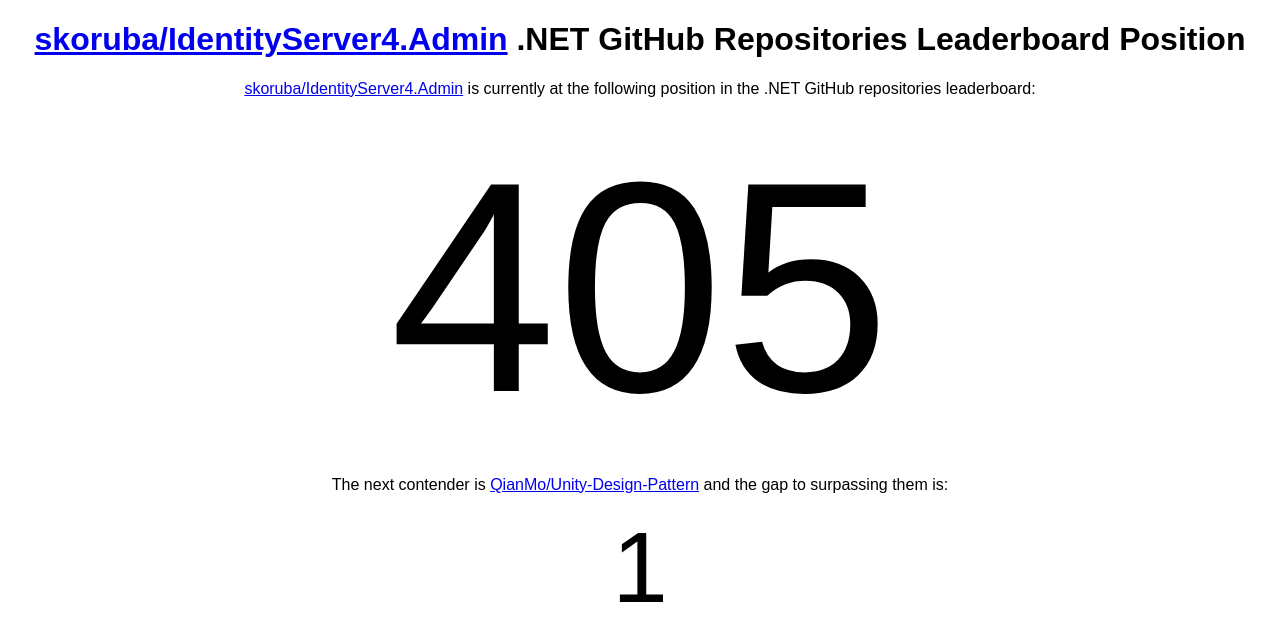
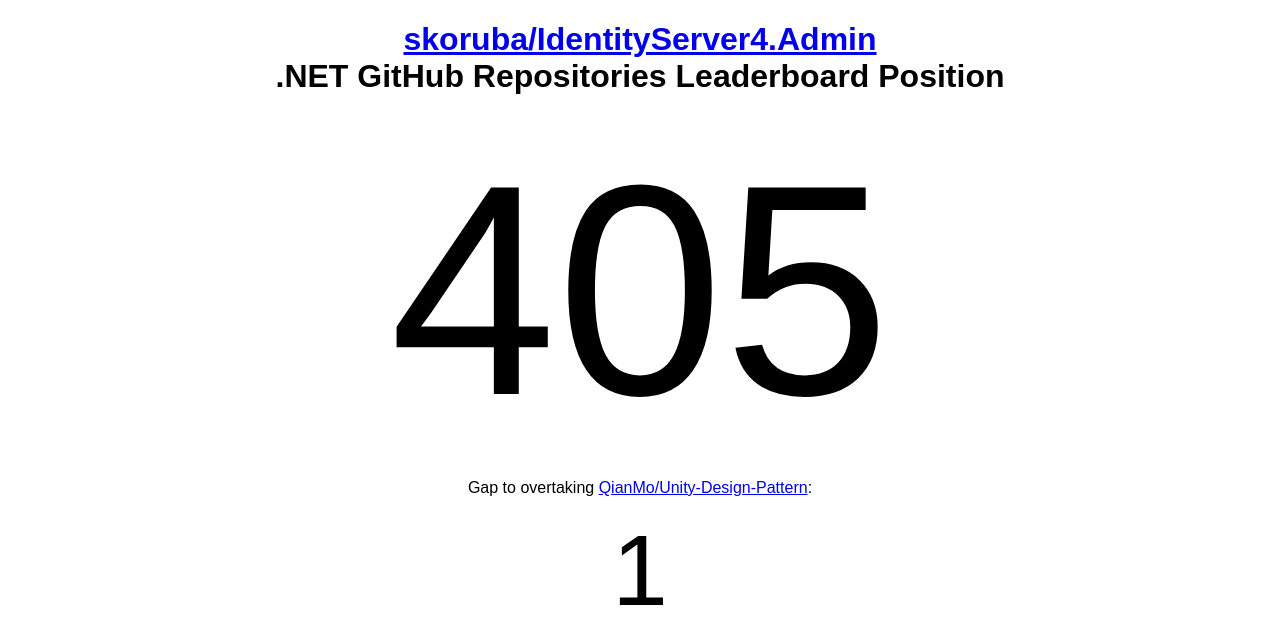
Before and after one commit to TomasHubelbauer/is4a-leaderboard, a website: page index.html in a window 1280 px wide. Drawn offline with Linux system fonts and the light colour scheme.

Commit message:
Make the page less chatty

```diff
--- a/index.html
+++ b/index.html
@@ -9,15 +9,12 @@
   <body>
     <h1>
       <a href="https://github.com/skoruba/IdentityServer4.Admin">skoruba/IdentityServer4.Admin</a>
+      <br />
       .NET GitHub Repositories Leaderboard Position
     </h1>
-    <p>
-      <a href="https://github.com/skoruba/IdentityServer4.Admin">skoruba/IdentityServer4.Admin</a>
-      is currently at the following position in the .NET GitHub repositories leaderboard:
-    </p>
     <span id="positionSpan">?</span>
     <p>
-      The next contender is <a id="contenderA">?</a> and the gap to surpassing them is:
+      Gap to overtaking <a id="contenderA">?</a>:
     </p>
     <span id="gapSpan"></span>
   </body>
```
